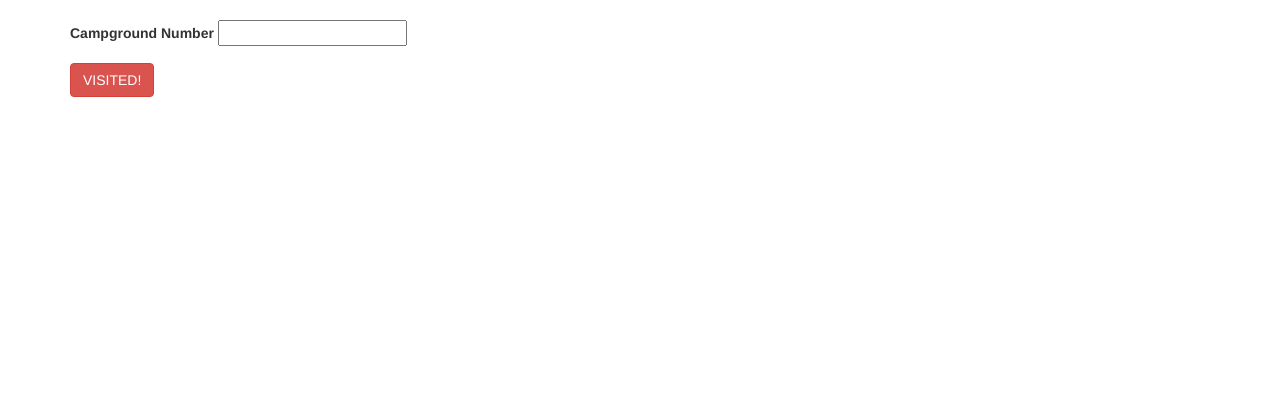
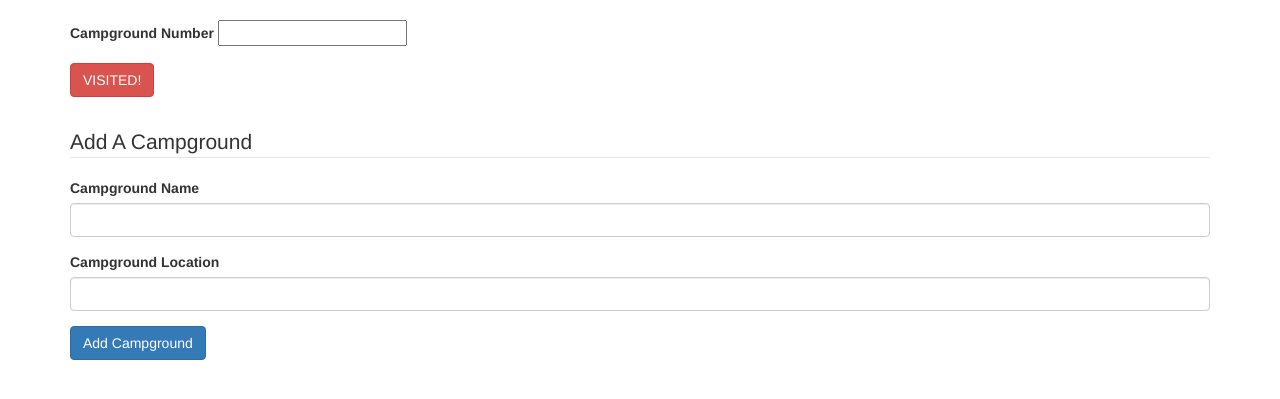
Before and after one commit to 2206-devops-batch/ChantelM-Project1, a Flask app: page / in a window 1280 px wide. Shown: the part 108-507 px from the top of the page. Run offline with Flask 2, Linux system fonts and the light colour scheme; data that the repository does not hold is empty; some libraries are stand-ins or nearby versions.

Commit message:
home.html includes addForm

```diff
--- a/src/client/templates/home.html
+++ b/src/client/templates/home.html
@@ -35,4 +35,22 @@
         </fieldset>
     </form>
 
+    <form method="POST" action="">
+        {{ addForm.hidden_tag() }}
+        <fieldset class="form-group">
+            <legend>Add A Campground</legend>
+            <div class="form-group">
+                {{ addForm.campName.label(class="form-control-label") }}
+                {{ addForm.campName(class="form-control form-control-lg") }}
+            </div>
+            <div class="form-group">
+                {{ addForm.campLocation.label(class="form-control-label") }}
+                {{ addForm.campLocation(class="form-control form-control-lg") }}
+            </div>
+            <div class="form-group">
+                {{ addForm.submitA(class="btn btn-primary") }}
+            </div>
+        </fieldset>
+    </form>
+
 {% endblock page_content %}
```
